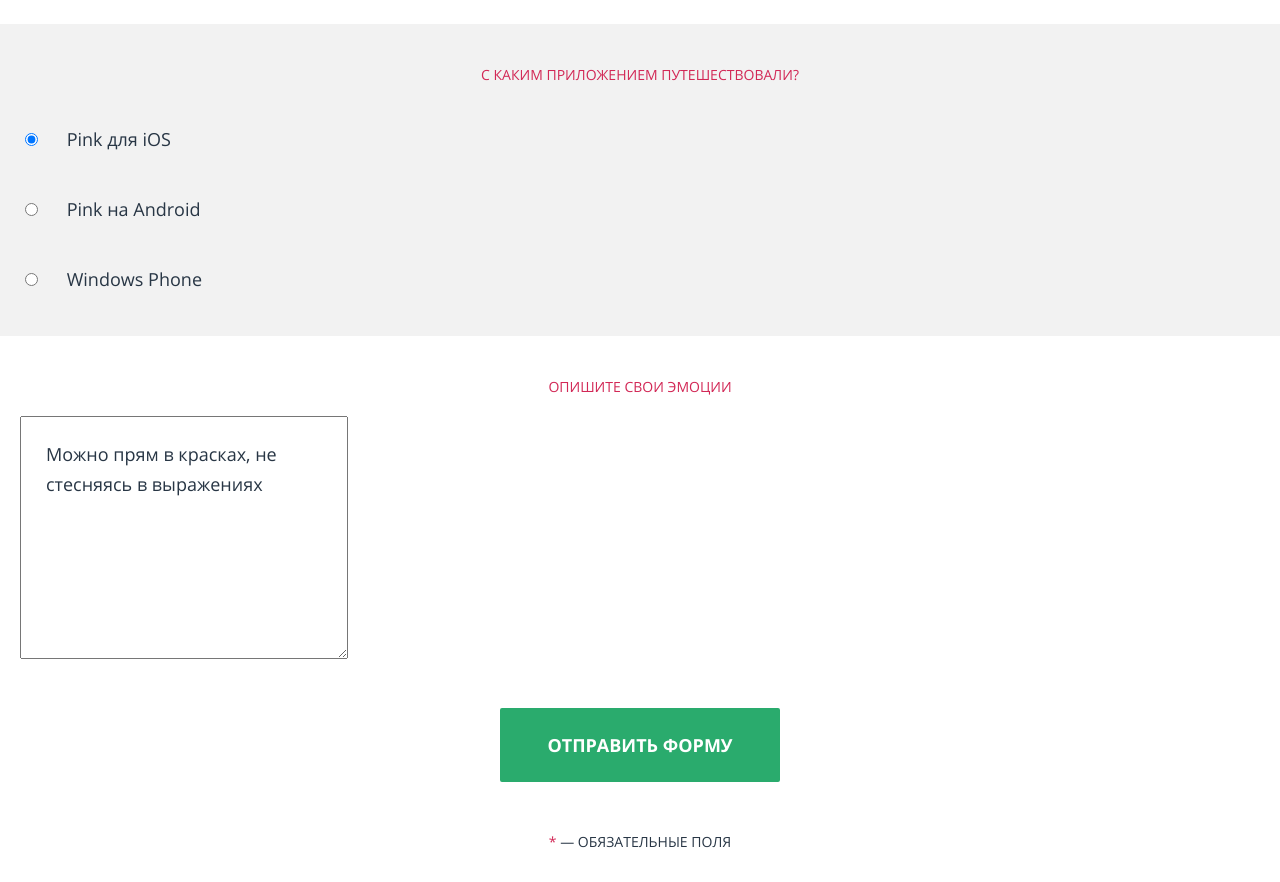
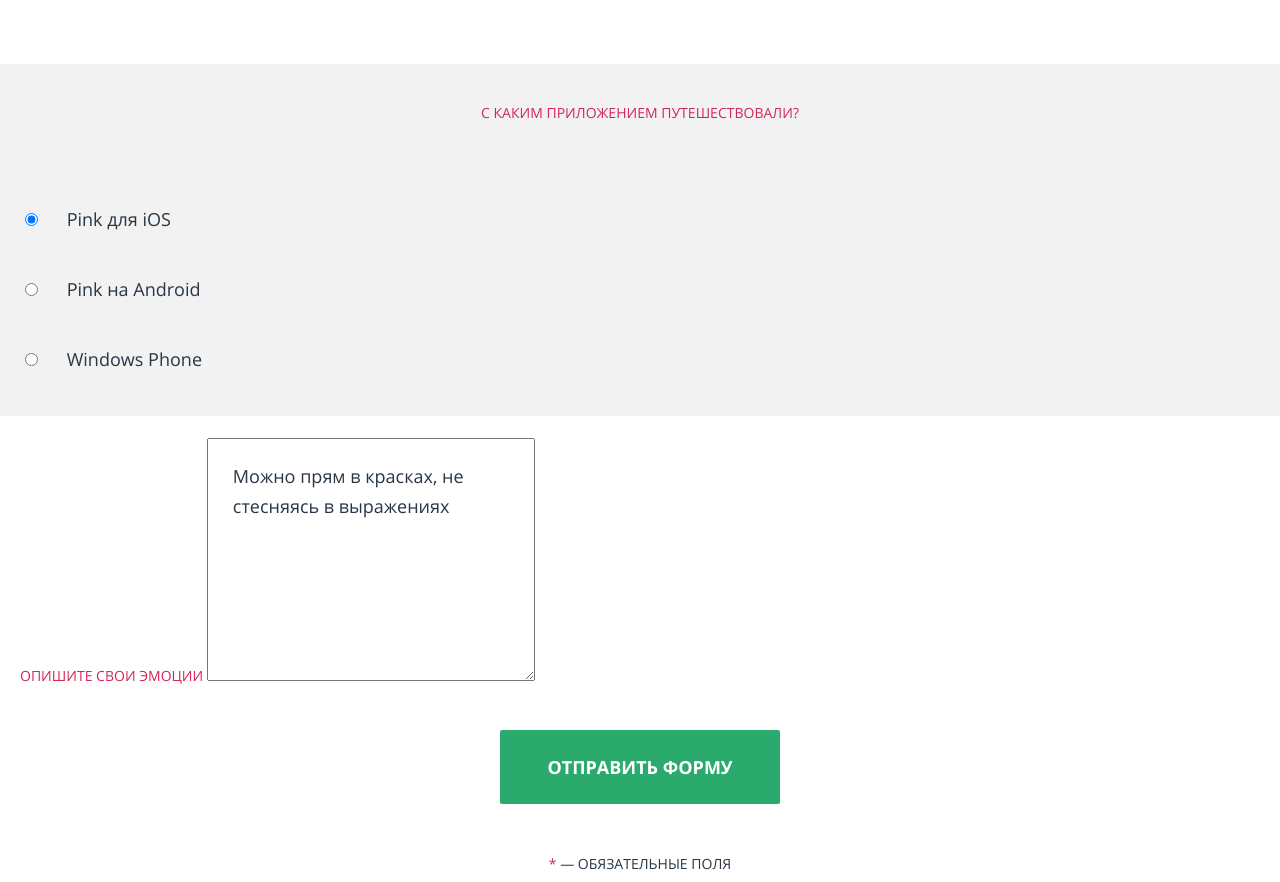
Before and after one commit to Alice2410/1845749-pink-24, a plain HTML site: page source/form.html in a window 1280 px wide. Shown: the part 1705-2587 px from the top of the page. Drawn offline with nearby package versions, Linux system fonts and the light colour scheme; files that its build step writes are made by us from their sources.

Commit message:
Исправляет ошибки

```diff
--- a/source/form.html
+++ b/source/form.html
@@ -59,8 +59,8 @@
               <input class="registration-form__text-input" type="text" name="user-patronymic" id="patronymic" placeholder="Ну и отчество тоже">
             </div>
           </fieldset>
+          <div class="registration-form__fieldset-wrapper">
             <fieldset class="registration-form__fieldset achievements">
-            <div class="registration-form__fieldset-wrapper">
               <legend class="registration-form__legend achievements__legend">Ваши безбашенные достижения в путешествии</legend>
               <ul class="achievements__list">
                 <li class="achievements__item">
@@ -100,8 +100,8 @@
                     </label>
                 </li>
               </ul>
+            </fieldset>
           </div>
-          </fieldset>
           <fieldset class="registration-form__fieldset">
             <div class="registration-form__user-phone">
               <label class="registration-form__text-label" for="user-phone">Номер телефона</label>
@@ -112,8 +112,8 @@
               <input class="registration-form__text-input" type="text" name="user-email" id="user-email" placeholder="Введите почту*" required>
             </div>
           </fieldset>
+          <div class="registration-form__fieldset-wrapper">
             <fieldset class="registration-form__fieldset app">
-            <div class="registration-form__fieldset-wrapper">
             <legend class="registration-form__legend app__legend">С каким приложением путешествовали?</legend>
             <ul class="app__list">
               <li class="app__item">
@@ -135,13 +135,11 @@
                 </label>
               </li>
             </ul>
+            </fieldset>
           </div>
-          </fieldset>
           <fieldset class="registration-form__fieldset emotions">
-            <div class="registration-form__fieldset-wrapper">
-              <legend class="registration-form__legend emotions__label" for="emotions">Опишите свои эмоции</legend>
+              <label class="registration-form__legend emotions__label" for="emotions">Опишите свои эмоции</label>
               <textarea  class="emotions__input" id="emotions" placeholder="Можно прям в красках, не стесняясь в выражениях"></textarea>
-            </div>
           </fieldset>
           <button class="registration-form__button button" type="submit">
             Отправить форму
--- a/source/sass/blocks/form/registration-form.scss
+++ b/source/sass/blocks/form/registration-form.scss
@@ -3,6 +3,11 @@
     padding: 42px 20px;
     margin: 0;
     border: none;
+  }
+
+  .registration-form__fieldset-wrapper {
+    background-color: $light-gray;
+    padding-top: 40px;
   }
 
   .registration-form__text-label {
```
Also changed, not shown: source/index.html (+1 -3 lines). Lines whose indentation alone changed are shown as unchanged.
